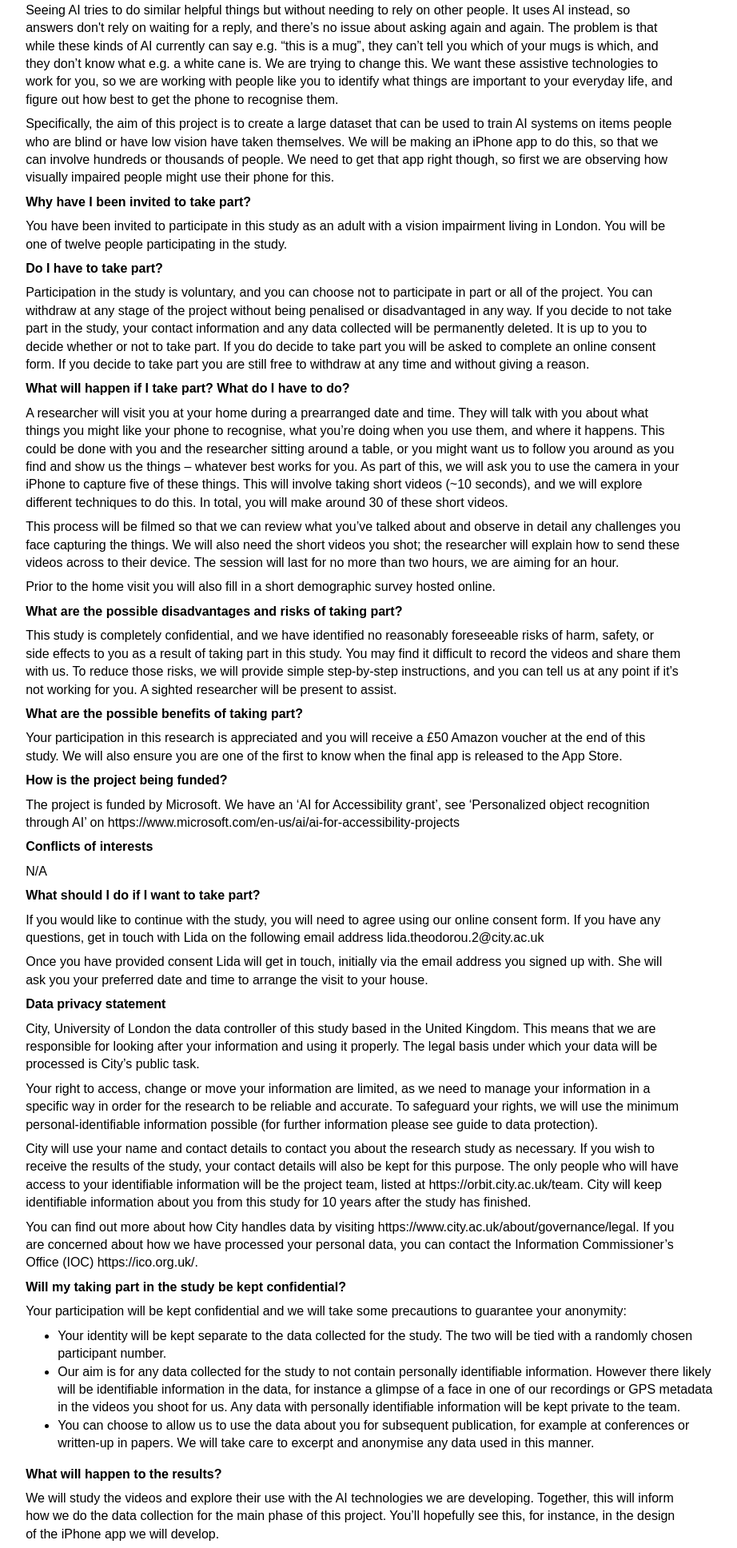
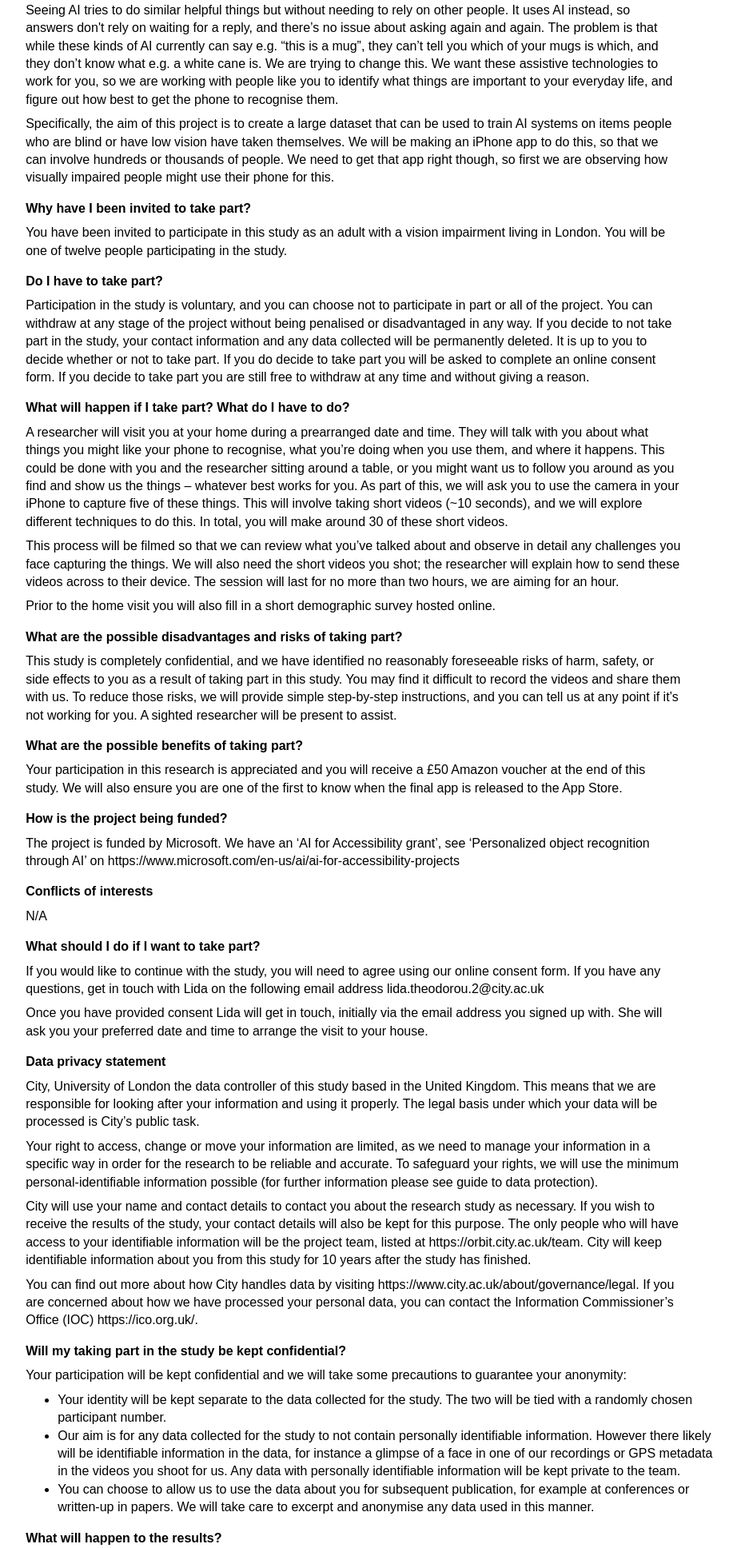
Before and after one commit to tobyspark/orbit_data, a Django app: page /pilot/ in a window 1280 px wide. Shown: the part 428-2364 px from the top of the page at 80% size, without its empty margins (219-1141 px from the left). Run offline with Django 3.2, Linux system fonts and the light colour scheme.

Commit message:
HTML: Better structure still
plus some aria-hidden superfluous headers

```diff
--- a/pilot/jinja2/pilot/base.html
+++ b/pilot/jinja2/pilot/base.html
@@ -13,9 +13,9 @@
 
 <body>
     <section>
-        <header><h3>The Study<span aria-hidden="true"></span></h3></header>
+        <header aria-hidden="true">The Study<span aria-hidden="true"></span></header>
         <div>
-            <h2>Pilot study for metalearning for personalised object recognition aimed at visually impaired people</h2>
+            <h1>Pilot study for metalearning for personalised object recognition aimed at visually impaired people</h1>
             <p>Principal investigator: Dr Simone Stumpf<br>
                REC reference number: ETH1920-0331<br>
                City, University of London</p>
--- a/pilot/jinja2/pilot/consent.html
+++ b/pilot/jinja2/pilot/consent.html
@@ -2,9 +2,9 @@
 {% block title %}Informed consent{% endblock %}
 {% block pre_form_sections %}
     <section>
-        <header><h3>This page<span aria-hidden="true"></span></h3></header>
+        <header aria-hidden="true">This page<span aria-hidden="true"></span></header>
         <div>
-            <h1>Informed consent</h1>
+            <h2>Informed consent</h2>
             <p>To participate in the study we ask you to read and tick the following 9 statements, then sign this consent form by entering your name at the end and submitting it to us.</p>
         </div>
     </section>
--- a/pilot/jinja2/pilot/participant_info.html
+++ b/pilot/jinja2/pilot/participant_info.html
@@ -2,9 +2,9 @@
 {% block title %}Participant Information{% endblock %}
 {% block sections %}
     <section>
-        <header><h3>This page<span aria-hidden="true"></span></h3></header>
+        <header aria-hidden="true">This page<span aria-hidden="true"></span></header>
         <div>
-            <h1>Participant Information</h1>
+            <h2>Participant Information</h2>
             <p>We would like to invite you to take part in a research study. Before you decide whether you would like to take part it is important that you understand why the research is being done and what it would involve for you. Please take time to read the following information carefully and discuss it with others if you wish. Ask us if there is anything that is not clear or if you would like more information. You will be given a copy of this information sheet to keep.</p>
             <p>Version of information sheet: 01<br>
                Dated: 13th November 2019</p>
@@ -13,44 +13,44 @@
     <section>
         <header><h3>Q&A<span aria-hidden="true"></span></h3></header>
         <div>
-            <h2>What is the purpose of the study?</h2>
+            <h4>What is the purpose of the study?</h4>
             <p>Smartphones are helping visually impaired users ‘see’ their world. For instance, TapTapSee allows someone to show a remote helper what the camera on their phone is seeing, and that helper can then tell the user what’s there. Seeing AI tries to do similar helpful things but without needing to rely on other people. It uses AI instead, so answers don't rely on waiting for a reply, and there’s no issue about asking again and again. The problem is that while these kinds of AI currently can say e.g. “this is a mug”, they can’t tell you which of your mugs is which, and they don’t know what e.g. a white cane is. We are trying to change this. We want these assistive technologies to work for you, so we are working with people like you to identify what things are important to your everyday life, and figure out how best to get the phone to recognise them.</p>
             <p>Specifically, the aim of this project is to create a large dataset that can be used to train AI systems on items people who are blind or have low vision have taken themselves. We will be making an iPhone app to do this, so that we can involve hundreds or thousands of people. We need to get that app right though, so first we are observing how visually impaired people might use their phone for this.</p>
 
-            <h2>Why have I been invited to take part?</h2>
+            <h4>Why have I been invited to take part?</h4>
             <p>You have been invited to participate in this study as an adult with a vision impairment living in London. You will be one of twelve people participating in the study.</p>
 
-            <h2>Do I have to take part?</h2>
+            <h4>Do I have to take part?</h4>
             <p>Participation in the study is voluntary, and you can choose not to participate in part or all of the project. You can withdraw at any stage of the project without being penalised or disadvantaged in any way. If you decide to not take part in the study, your contact information and any data collected will be permanently deleted. It is up to you to decide whether or not to take part.  If you do decide to take part you will be asked to complete an online consent form. If you decide to take part you are still free to withdraw at any time and without giving a reason.</p>
 
-            <h2>What will happen if I take part? What do I have to do?</h2>
+            <h4>What will happen if I take part? What do I have to do?</h4>
             <p>A researcher will visit you at your home during a prearranged date and time.  They will talk with you about what things you might like your phone to recognise, what you’re doing when you use them, and where it happens. This could be done with you and the researcher sitting around a table, or you might want us to follow you around as you find and show us the things – whatever best works for you. As part of this, we will ask you to use the camera in your iPhone to capture five of these things. This will involve taking short videos (~10 seconds), and we will explore different techniques to do this. In total, you will make around 30 of these short videos.</p>
             <p>This process will be filmed so that we can review what you’ve talked about and observe in detail any challenges you face capturing the things. We will also need the short videos you shot; the researcher will explain how to send these videos across to their device. The session will last for no more than two hours, we are aiming for an hour.</p>
             <p>Prior to the home visit you will also fill in a short demographic survey hosted online.</p>
 
-            <h2>What are the possible disadvantages and risks of taking part?</h2>
+            <h4>What are the possible disadvantages and risks of taking part?</h4>
             <p>This study is completely confidential, and we have identified no reasonably foreseeable risks of harm, safety, or side effects to you as a result of taking part in this study.  You may find it difficult to record the videos and share them with us. To reduce those risks, we will provide simple step-by-step instructions, and you can tell us at any point if it’s not working for you. A sighted researcher will be present to assist.</p>
 
-            <h2>What are the possible benefits of taking part?</h2>
+            <h4>What are the possible benefits of taking part?</h4>
             <p>Your participation in this research is appreciated and you will receive a £50 Amazon voucher at the end of this study. We will also ensure you are one of the first to know when the final app is released to the App Store.</p>
 
-            <h2>How is the project being funded?</h2>
+            <h4>How is the project being funded?</h4>
             <p>The project is funded by Microsoft. We have an ‘AI for Accessibility grant’, see ‘Personalized object recognition through AI’ on https://www.microsoft.com/en-us/ai/ai-for-accessibility-projects</p>
 
-            <h2>Conflicts of interests</h2>
+            <h4>Conflicts of interests</h4>
             <p>N/A</p>
 
-            <h2>What should I do if I want to take part?</h2>
+            <h4>What should I do if I want to take part?</h4>
             <p>If you would like to continue with the study, you will need to agree using our online consent form. If you have any questions, get in touch with Lida on the following email address lida.theodorou.2@city.ac.uk</p>
             <p>Once you have provided consent Lida will get in touch, initially via the email address you signed up with. She will ask you your preferred date and time to arrange the visit to your house.</p>
 
-            <h2>Data privacy statement</h2>
+            <h4>Data privacy statement</h4>
             <p>City, University of London the data controller of this study based in the United Kingdom. This means that we are responsible for looking after your information and using it properly. The legal basis under which your data will be processed is City’s public task.</p>
             <p>Your right to access, change or move your information are limited, as we need to manage your information in a specific way in order for the research to be reliable and accurate. To safeguard your rights, we will use the minimum personal-identifiable information possible (for further information please see guide to data protection).</p>
             <p>City will use your name and contact details to contact you about the research study as necessary. If you wish to receive the results of the study, your contact details will also be kept for this purpose. The only people who will have access to your identifiable information will be the project team, listed at https://orbit.city.ac.uk/team. City will keep identifiable information about you from this study for 10 years after the study has finished.</p>
             <p>You can find out more about how City handles data by visiting https://www.city.ac.uk/about/governance/legal. If you are concerned about how we have processed your personal data, you can contact the Information Commissioner’s Office (IOC) https://ico.org.uk/.</p>
 
-            <h2>Will my taking part in the study be kept confidential?</h2>
+            <h4>Will my taking part in the study be kept confidential?</h4>
             <p>Your participation will be kept confidential and we will take some precautions to guarantee your anonymity:</p>
             <ul>
                 <li>Your identity will be kept separate to the data collected for the study. The two will be tied with a randomly chosen participant number.</li>
@@ -58,12 +58,12 @@
                 <li>You can choose to allow us to use the data about you for subsequent publication, for example at conferences or written-up in papers. We will take care to excerpt and anonymise any data used in this manner.</li>
             </ul>
 
-            <h2>What will happen to the results?</h2>
+            <h4>What will happen to the results?</h4>
             <p>We will study the videos and explore their use with the AI technologies we are developing. Together, this will inform how we do the data collection for the main phase of this project. You’ll hopefully see this, for instance, in the design of the iPhone app we will develop.</p>
             <p>A summarised version of the findings of the study will be posted on the project website at orbit.city.ac.uk. Subsequent to the study, we may report our work, e.g. through publishing articles in academic journals or speaking at conferences. Anonymised and in the aggregate, all the data from the study may be provided as evidence for our conclusions. If we feel that concrete examples will help, we will chose to excerpt e.g. a short video sequence from those of you who have given publishing consent.</p>
             <p>If you desire to have a copy of the result, please send a request by email to the researcher.</p>
 
-            <h2>Who has reviewed the study?</h2>
+            <h4>Who has reviewed the study?</h4>
             <p>This study has been approved by City, University of London’s Computer Science Research Ethics Committee.</p>
             <p>If you have any problems, concerns or questions about this study, you should ask to speak to a member of the research team. If you remain unhappy and wish to complain formally, you can do this through City’s complaints procedure. To complain about the study, you need to phone 020 7040 3040. You can then ask to speak to the Secretary to Senate Research Ethics Committee and inform them that the name of the project is ORBIT Pilot Study</p>
             <p>You can also write to the Secretary at:<br>
@@ -73,17 +73,17 @@
                 London, EC1V 0HB<br>
                 Email: Anna.Ramberg.1@city.ac.uk</p>
 
-            <h2>Insurance</h2>
+            <h4>Insurance</h4>
             <p>City holds insurance policies which apply to this study. If you feel you have been harmed or injured by taking part in this study you may be eligible to claim compensation. This does not affect your legal rights to seek compensation. If you are harmed due to someone’s negligence, then you may have grounds for legal action.</p>
 
-            <h2>Further information and contact details</h2>
+            <h4>Further information and contact details</h4>
             <p>Lida Theodorou – Lida.Theodorou.2@city.ac.uk</p>
         </div>
     </section>
     <section>
         <header><h3>Interested?<span aria-hidden="true"></span></h3></header>
         <div>
-            <h2>Thank you for taking the time to read this information sheet</h2>
+            <h4>Thank you for taking the time to read this information sheet</h4>
             <p>If you would like to participate, please continue to the sign-up page.</p>
             <a href="{{ url('consent') }}" class="button">Continue</a>
         </div>
--- a/pilot/jinja2/pilot/survey.html
+++ b/pilot/jinja2/pilot/survey.html
@@ -2,9 +2,9 @@
 {% block title %}Background survey{% endblock %}
 {% block pre_form_sections %}
     <section>
-        <header><h3>This page<span aria-hidden="true"></span></h3></header>
+        <header aria-hidden="true">This page<span aria-hidden="true"></span></header>
         <div>
-            <h1>Background Survey</h1>
+            <h2>Background Survey</h2>
             <p>When explaining our study results, we will need to summarise our participant group, such as age range and visual impairments. Plus, knowing a bit more about your use of your iPhone will inform our thinking – and allow us to make best use of our time visiting you.</p>
             <p>We ask you to complete the following background questionnaire.</p>
         </div>
--- a/pilot/jinja2/pilot/survey_done.html
+++ b/pilot/jinja2/pilot/survey_done.html
@@ -2,16 +2,16 @@
 {% block title %}Thanks{% endblock %}
 {% block sections %}
     <section>
-        <header><h3>This page<span aria-hidden="true"></span></h3></header>
+        <header aria-hidden="true">This page<span aria-hidden="true"></span></header>
         <div>
-            <h1>Background Survey</h1>
+            <h2>Background Survey</h2>
             <p>When explaining our study results, we will need to summarise our participant group, such as age range and visual impairments. Plus, knowing a bit more about your use of your iPhone will inform our thinking – and allow us to make best use of our time visiting you.</p>
         </div>
     </section>
     <section>
         <header><h3>Thanks!<span aria-hidden="true"></span></h3></header>
         <div>
-            <h2>We'll be in touch</h2>
+            <h4>We'll be in touch</h4>
             <p>Thanks for submitting your responses. We have your email address to contact you by. We'll be in touch to arrange the home visit.</p>
         </div>
     </section>
--- a/pilot/static/css/orbit.css
+++ b/pilot/static/css/orbit.css
@@ -8,27 +8,25 @@ body {
     padding-top: 2em;
 }
 
-/* h1, h2 used in section content */
-/* h3, h4 used in section header */
+h1, h2, h3, h4 {
+    font-size: 1em;
+    margin: 1em 0 0.5em 0;
+}
 
-h1 {
+section > div > h2 {
     font-size: 1.5em;
 }
 
-h2, h3, h4 {
-    font-size: 1em;
+section > header {
+    font-weight: bold;
 }
 
-h4 {
-    font-weight: normal;
+section > header > h3, section > header > h4 {
+    margin: 0;
 }
 
-h1, h2 {
-    margin: .5em 0;
-}
-
-h3, h4 {
-    margin: 0;
+section > header > h4 {
+    font-weight: normal;
 }
 
 p {
```
